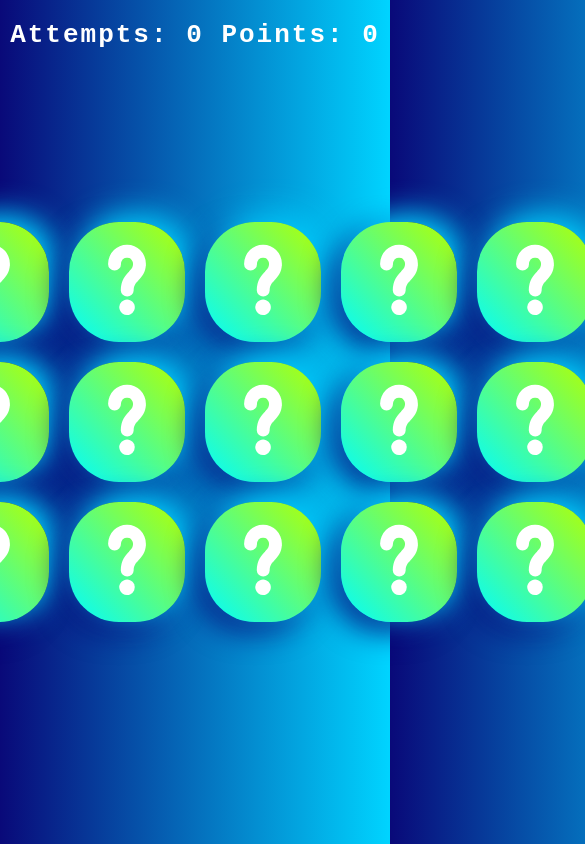
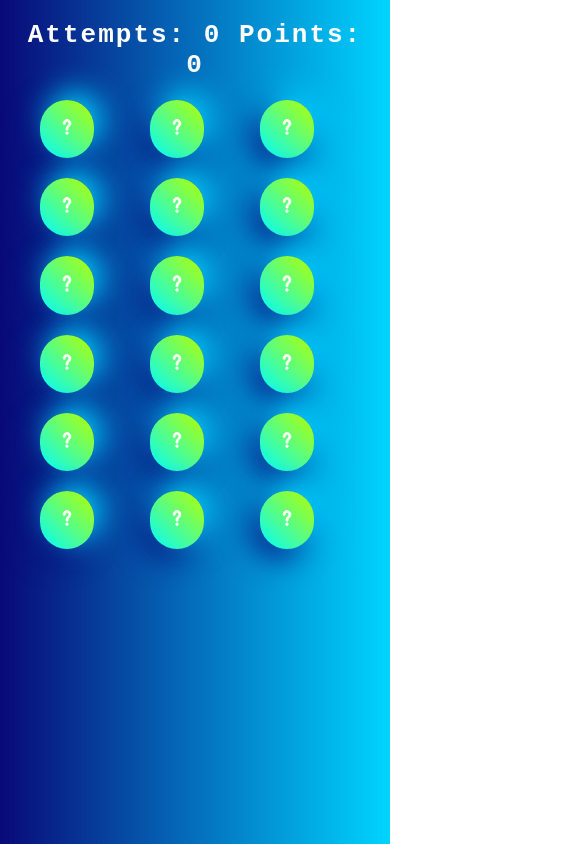
Before and after one commit to OMutalov/The-matching-game-by-Beha, a plain HTML site: page index.html in a window 390 px wide. Shown: the whole page, 585 px wide, since content can reach past the window. Drawn offline with Linux system fonts and the light colour scheme.

Commit message:
second commit

```diff
--- a/css/style.css
+++ b/css/style.css
@@ -10,17 +10,12 @@ body {
     font-family: monospace;
     letter-spacing: 2px;
     transition: 0.4s ease all;
-    overflow: hidden;
+
 }
 
-
 .container {
-    max-width: 1280px;
-}
-
-.coolContainer {
+    max-width: 90%; /* Adjust max-width as needed */
     margin: 0 auto;
-
 }
 
 ul,
@@ -28,46 +23,37 @@ ol {
     list-style: none;
 }
 
-
-a {
-    text-decoration: none;
+.item__img {
+    max-width: 100%; /* Ensure images are responsive */
 }
-
-
-.item__img {
-    max-width: 80px;
-}
-
 
 .list {
     display: grid;
-    grid-template-columns: repeat(6, 1fr);
+    grid-template-columns: repeat(auto-fit, minmax(120px, 1fr)); /* Responsive grid layout */
     gap: 20px;
-    position: absolute;
-    top: 50%;
-    left: 50%;
-    transform: translate(-50%, -50%);
+    justify-content: center;
+    align-items: center;
+    padding: 20px;
 }
-
 
 .card {
     border-radius: 50px;
     background: rgb(0, 252, 255);
     background: linear-gradient(45deg, rgba(0, 252, 255, 1) 0%, rgba(181, 255, 0, 1) 100%);
-    box-shadow: 8px -8px 30px #00d4ff,
-    -8px 8px 30px #090979;
+    box-shadow: 8px -8px 30px #00d4ff, -8px 8px 30px #090979;
     padding: 18px;
+    cursor: pointer;
+    transition: transform 0.3s ease;
+}
+
+.card:hover {
+    transform: scale(1.05); /* Add hover effect */
 }
 
 .counter__title {
     color: white;
     text-align: center;
     margin-top: 20px;
-    z-index: 1;
-}
-
-#counter {
-    color: white;
 }
 
 .pointClass {
@@ -76,14 +62,14 @@ a {
     text-align: center;
     color: white;
     display: none;
-    right: 44.8%;
-    bottom: -5vh;
+    right: 50%;
+    transform: translateX(50%);
+    bottom: 5vh;
 }
 
 @keyframes moveUpDown {
     0% {
         bottom: -5vh;
-
     }
     50% {
         bottom: 5vh;
@@ -92,3 +78,19 @@ a {
         bottom: -5vh;
     }
 }
+
+@media only screen and (max-width: 800px) {
+    .card {
+        max-width: 80%;
+    }
+}
+
+@media only screen and (max-width: 645px) {
+    .card{
+        max-width: 60%;
+    }
+
+    .list{
+        grid-template-columns: repeat(auto-fit, minmax(90px, 1fr)); /* Responsive grid layout */
+    }
+}
```
